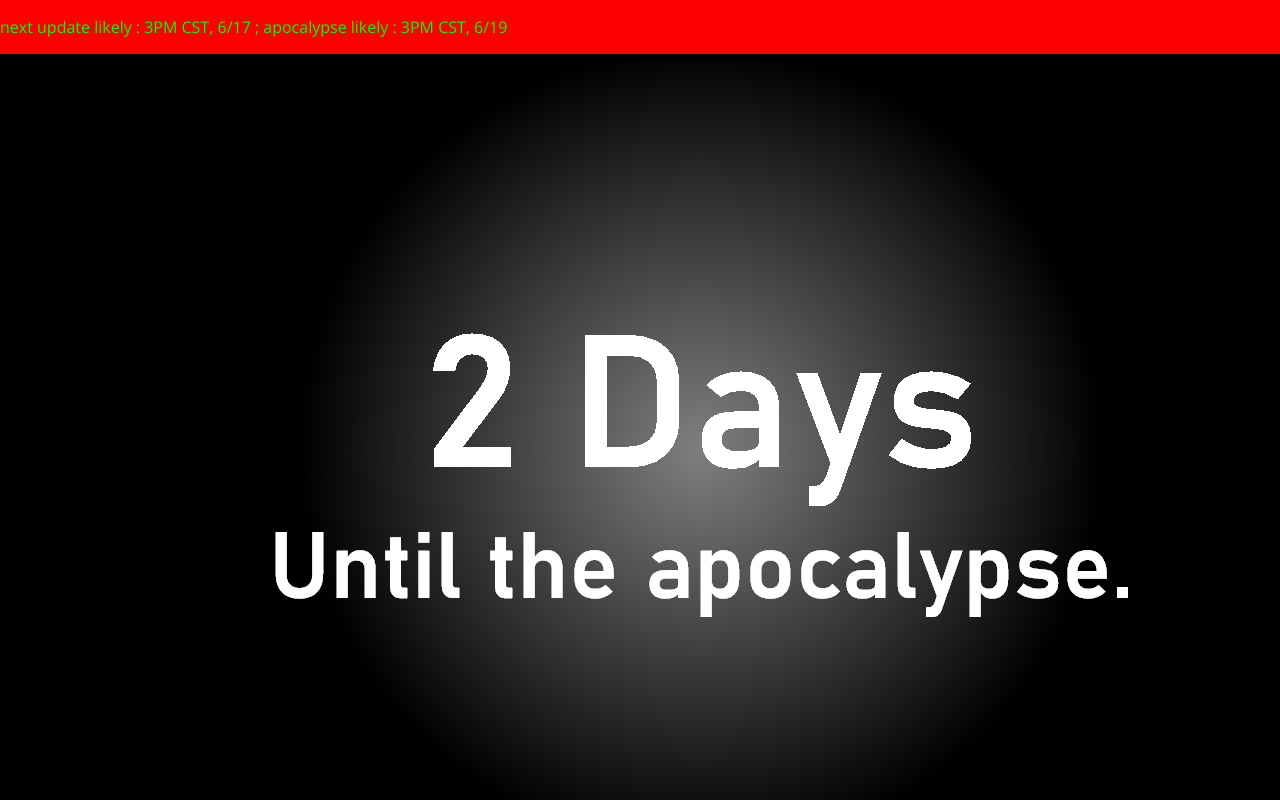
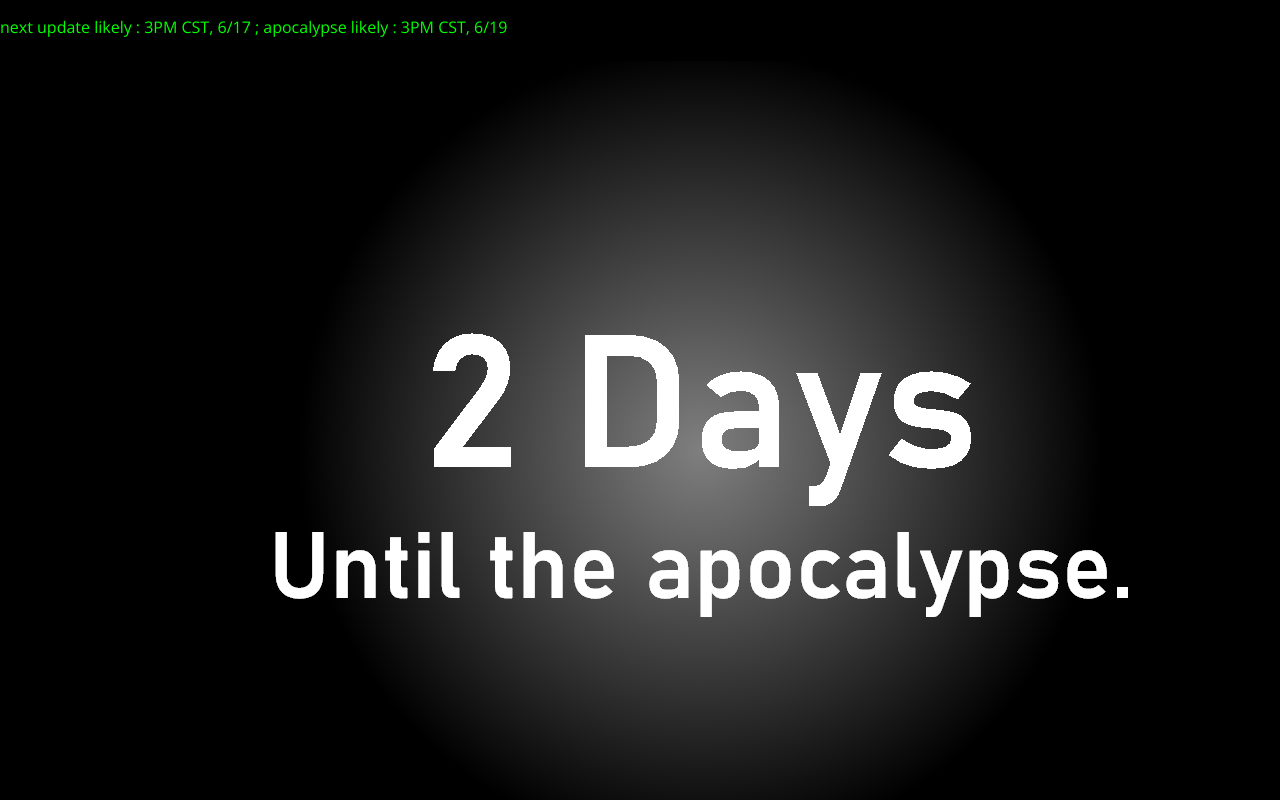
Before and after one commit to mobcrafter/mobcrafter.xyz, a plain HTML site: page frameserver/index.html in a window 1280 px wide. Shown: the top 800 px of the page. Drawn offline with nearby package versions, Linux system fonts and the light colour scheme.

Commit message:
Update main.css

```diff
--- a/frameserver/main.css
+++ b/frameserver/main.css
@@ -1,5 +1,5 @@
 body {
-  background-color: #ff0000;
+  background-color: #000000;
   margin: 0% 0%;
 }
 main {
```
